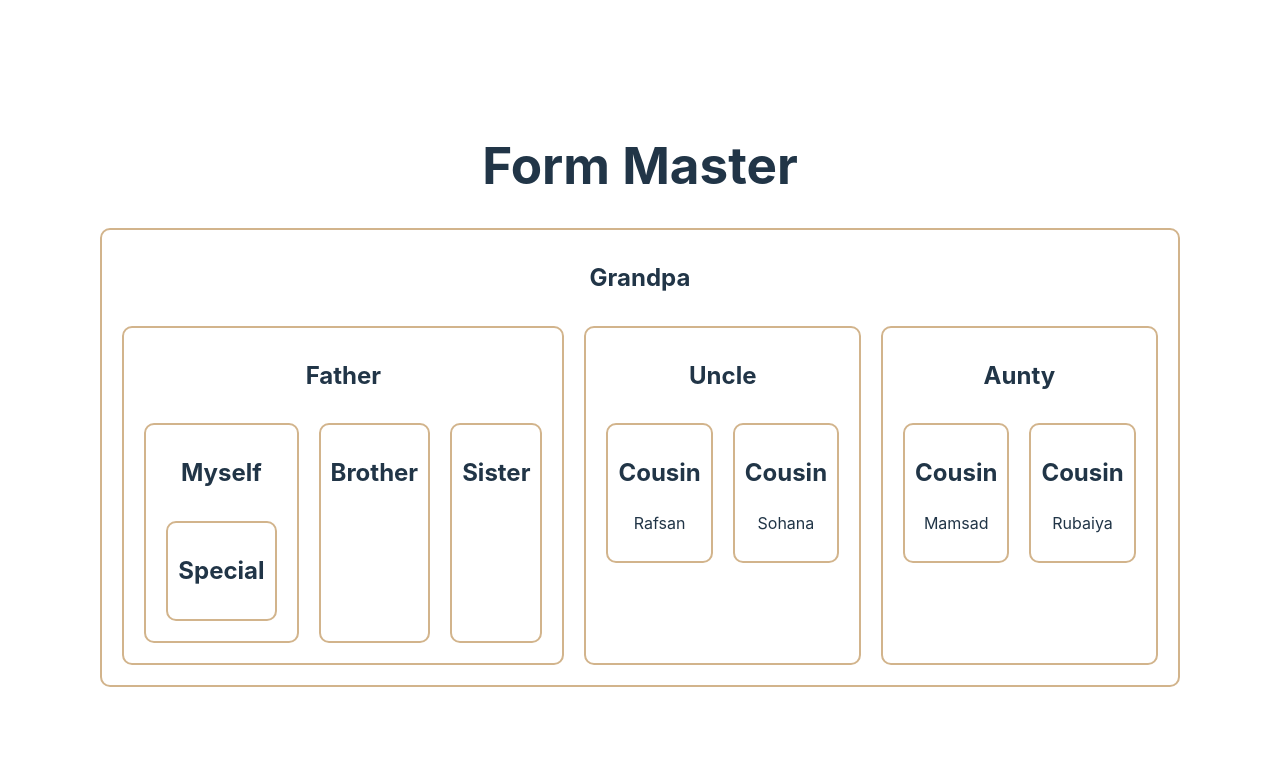
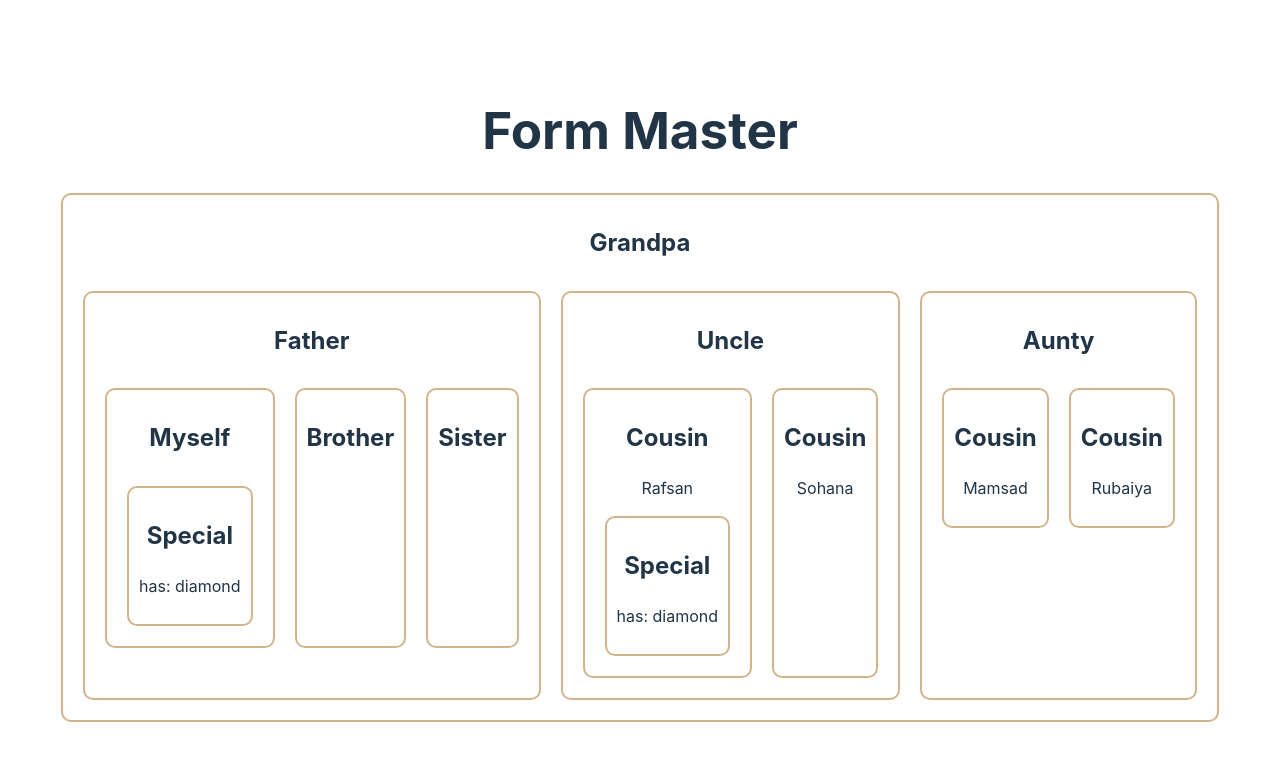
Before and after one commit to jubayer-webdev/ProgrammingHeroWebCourse, a React (Vite) app: page / in a window 1280 px wide. Shown: the top 760 px of the page. Built offline with nearby package versions, Linux system fonts and the light colour scheme.

Commit message:
46-7 Prop Drilling To Pass Data To A Many Level Components and itroduction CONTEXT API

```diff
--- a/src/components/CreateConnection/Cousin/Cousin.jsx
+++ b/src/components/CreateConnection/Cousin/Cousin.jsx
@@ -1,11 +1,12 @@
 import JameT from "prop-types";
+import Special from "../Special/Special";
 
-
-const Cousin = ({ name }) => {
+const Cousin = ({ name, asset }) => {
     return (
         <div>
             <h2>Cousin</h2>
             <p>{name}</p>
+            <section>{asset && <Special asset={asset}></Special>}</section>
         </div>
     );
 };
--- a/src/components/CreateConnection/Father/Father.jsx
+++ b/src/components/CreateConnection/Father/Father.jsx
@@ -2,12 +2,12 @@
 import Myself from "../Myself/Myself";
 import Sister from "../Sister/Sister";
 
-const Father = () => {
+const Father = ({ asset }) => {
     return (
         <div>
             <h2>Father</h2>
             <section className="flex">
-                <Myself></Myself>
+                <Myself asset={asset}></Myself>
                 <Brother></Brother>
                 <Sister></Sister>
             </section>
--- a/src/components/CreateConnection/Grandpa/Grandpa.jsx
+++ b/src/components/CreateConnection/Grandpa/Grandpa.jsx
@@ -1,19 +1,32 @@
+import { createContext } from "react";
 import Aunty from "../Aunty/Aunty";
 import Father from "../Father/Father";
 import Uncle from "../Uncle/Uncle";
 import "./Grandpa.css";
 
+const AssetContext = createContext("you can give default value");
+
 const Grandpa = () => {
+    const asset = "diamond";
+
     return (
         <div className="grandpa">
             <h2>Grandpa</h2>
-            <section className="flex">
-                <Father></Father>
-                <Uncle></Uncle>
-                <Aunty></Aunty>
-            </section>
+            <AssetContext.Provider value="gold">
+                <section className="flex">
+                    <Father asset={asset}></Father>
+                    <Uncle asset={asset}></Uncle>
+                    <Aunty></Aunty>
+                </section>
+            </AssetContext.Provider>
         </div>
     );
 };
 
 export default Grandpa;
+
+/**
+ * 1. Create a context and export it
+ * 2. Add provider for the context with a value. value could be anything (string, dynamic value, function, array, obj.....etc)
+ * 3.
+ */
--- a/src/components/CreateConnection/Myself/Myself.jsx
+++ b/src/components/CreateConnection/Myself/Myself.jsx
@@ -1,11 +1,11 @@
 import Special from "../Special/Special";
 
-const Myself = () => {
+const Myself = ({ asset }) => {
     return (
         <div>
             <h2>Myself</h2>
             <section className="flex">
-                <Special></Special>
+                <Special asset={asset}></Special>
             </section>
         </div>
     );
--- a/src/components/CreateConnection/Special/Special.jsx
+++ b/src/components/CreateConnection/Special/Special.jsx
@@ -1,7 +1,8 @@
-const Special = () => {
+const Special = ({ asset }) => {
     return (
         <div>
             <h2>Special</h2>
+            <p>has: {asset}</p>
         </div>
     );
 };
--- a/src/components/CreateConnection/Uncle/Uncle.jsx
+++ b/src/components/CreateConnection/Uncle/Uncle.jsx
@@ -1,11 +1,11 @@
 import Cousin from "../Cousin/Cousin";
 
-const Uncle = () => {
+const Uncle = ({asset}) => {
     return (
         <div>
             <h2>Uncle</h2>
             <section className="flex">
-                <Cousin name={"Rafsan"}></Cousin>
+                <Cousin name={"Rafsan"} asset={asset}></Cousin>
                 <Cousin name={"Sohana"}></Cousin>
             </section>
         </div>
```
